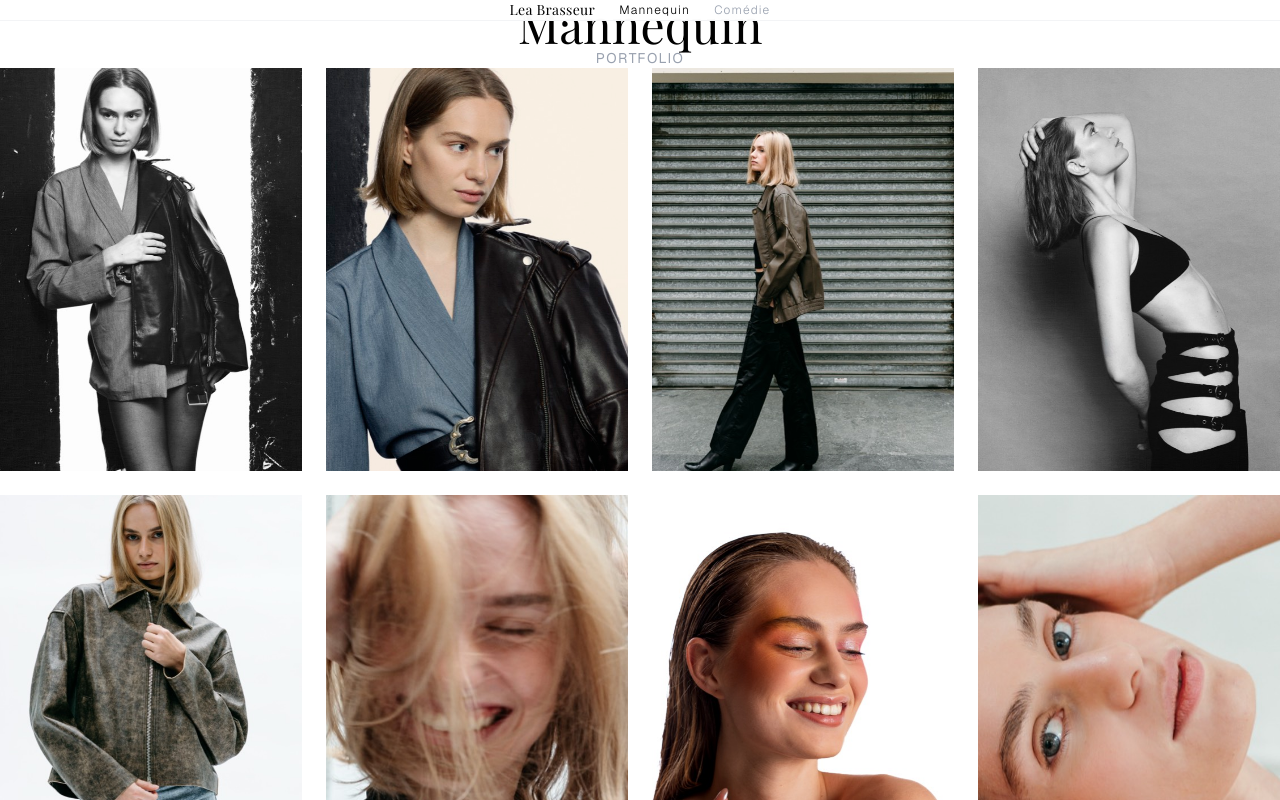
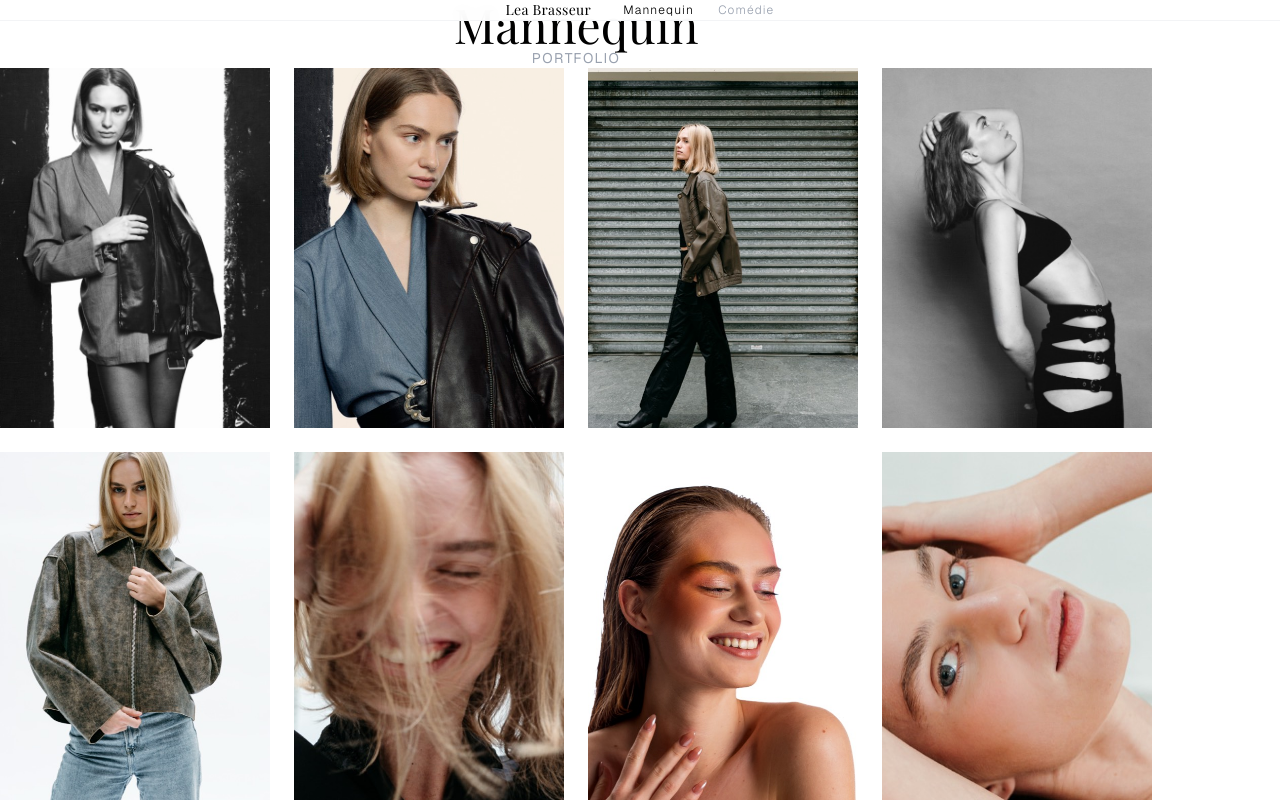
Before and after one commit to tfwb5wfxwq-crypto/leabrasseur, a Next.js app: page /leabrasseur/ in a window 1280 px wide. Both pictures are taken after a click on the button "Mannequin". Shown: the top 800 px of the page. Built offline with nearby package versions, Linux system fonts and the light colour scheme; a web font is replaced by a local one.

Commit message:
Fix header + titres cachés - header py-6, sections pt-56, px-16

```diff
--- a/app/page.tsx
+++ b/app/page.tsx
@@ -14,7 +14,7 @@ export default function Home() {
       <div className="min-h-screen bg-white">
         {/* Nav */}
         <nav className="fixed top-0 left-0 right-0 z-50 bg-white/95 backdrop-blur-sm border-b border-gray-100">
-          <div className="flex items-center justify-center gap-6 px-4 py-4">
+          <div className="flex items-center justify-center gap-8 px-6 py-6">
             <button
               onClick={() => setView('home')}
               className="text-sm font-light tracking-wide"
@@ -96,9 +96,9 @@ export default function Home() {
 
         {/* MODELING */}
         {view === 'modeling' && (
-          <main className="pt-40 pb-20">
-            <div className="max-w-7xl mx-auto px-12">
-              <div className="mb-20 text-center">
+          <main className="pt-56 pb-20">
+            <div className="max-w-6xl mx-auto px-16">
+              <div className="mb-24 text-center">
                 <h2
                   className="text-4xl md:text-5xl font-light mb-3"
                   style={{ fontFamily: "'Playfair Display', serif" }}
@@ -162,9 +162,9 @@ export default function Home() {
 
         {/* ACTING */}
         {view === 'acting' && (
-          <main className="pt-40 pb-20">
-            <div className="max-w-5xl mx-auto px-12">
-              <div className="mb-20 text-center">
+          <main className="pt-56 pb-20">
+            <div className="max-w-5xl mx-auto px-16">
+              <div className="mb-24 text-center">
                 <h2
                   className="text-4xl md:text-5xl font-light mb-3"
                   style={{ fontFamily: "'Playfair Display', serif" }}
```
